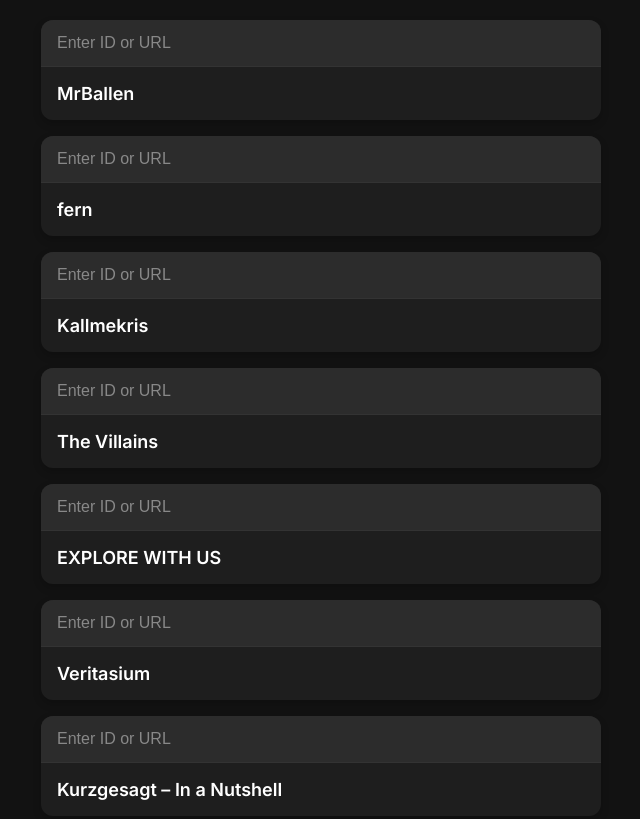
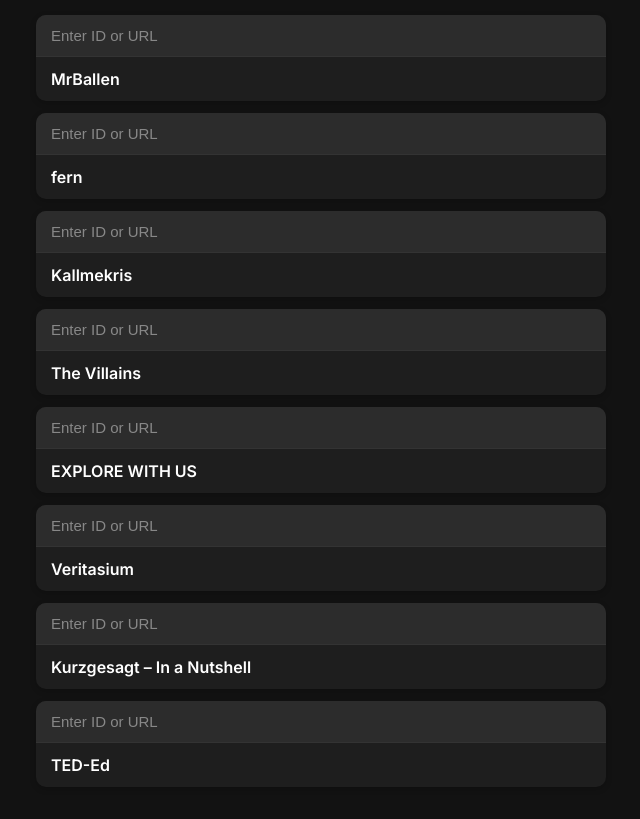
Before and after one commit to eun9805/eun9805.github.io, a plain HTML site: page index.html in a window 1280 px wide. Shown: the top 819 px of the page, without its empty margins (319-959 px from the left). Drawn offline with Linux system fonts and the light colour scheme.

Commit message:
Update index.html

```diff
--- a/index.html
+++ b/index.html
@@ -23,17 +23,17 @@
         .page-full-wrap {
             max-width: 600px; /* 스마트폰 화면에 적합한 최대 너비 */
             margin: 0 auto;
-            padding: 20px;
+            padding: 15px; /* 전체적인 상하좌우 여백 축소 */
             box-sizing: border-box;
         }
 
         /* 각 플레이리스트 아이템 컨테이너 */
         .page-item-wrap {
             background-color: #1E1E1E; /* 아이템 배경색 */
-            border-radius: 12px; /* 둥근 모서리 */
-            margin-bottom: 16px; /* 아이템 간의 간격 */
+            border-radius: 10px; /* 둥근 모서리 약간 축소 */
+            margin-bottom: 12px; /* 아이템 간의 간격 축소 */
             overflow: hidden; /* 모서리 밖으로 나가는 내용 숨기기 */
-            box-shadow: 0 4px 8px rgba(0, 0, 0, 0.2);
+            box-shadow: 0 2px 6px rgba(0, 0, 0, 0.2);
         }
 
         /* ID 또는 URL 입력창 */
@@ -42,8 +42,8 @@
             background-color: #2C2C2C;
             color: #FFFFFF;
             border: none;
-            padding: 14px 16px;
-            font-size: 16px;
+            padding: 12px 15px; /* 상하 여백 축소 */
+            font-size: 15px; /* 글자 크기 약간 축소 */
             box-sizing: border-box;
             border-bottom: 1px solid #333333; /* 링크와 구분선 */
         }
@@ -60,10 +60,10 @@
         /* 채널명 링크 */
         .page-item-each {
             display: block; /* 링크 영역을 블록으로 만들어 전체 클릭 가능 */
-            padding: 16px;
+            padding: 12px 15px; /* 상하 여백 축소 */
             text-decoration: none; /* 밑줄 제거 */
             color: #FFFFFF;
-            font-size: 18px;
+            font-size: 16px; /* 글자 크기 약간 축소 */
             font-weight: 600;
             transition: background-color 0.2s ease-in-out; /* 부드러운 색상 변경 효과 */
         }
@@ -154,19 +154,15 @@
                     if (inputValue !== '') {
                         let searchQuery = inputValue;
 
-                        // 입력값이 URL 형식인지 확인하고, 그렇다면 ID를 추출합니다.
                         if (inputValue.startsWith('https://youtu.be/')) {
                             searchQuery = inputValue.substring(inputValue.lastIndexOf('/') + 1);
                         }
 
-                        // 원래 href에서 재생목록 ID를 추출합니다.
                         const listId = originalHref.substring(originalHref.lastIndexOf('/') + 1);
 
-                        // 최종 검색어(일반 텍스트 또는 추출된 ID)와 재생목록 ID를 사용하여 새 URL을 만듭니다.
                         link.href = `https://www.youtube.com/watch?v=${encodeURIComponent(searchQuery)}&list=${listId}`;
 
                     } else {
-                        // 입력창이 비워지면 원래의 href로 되돌립니다.
                         link.href = originalHref;
                     }
                 });
```
